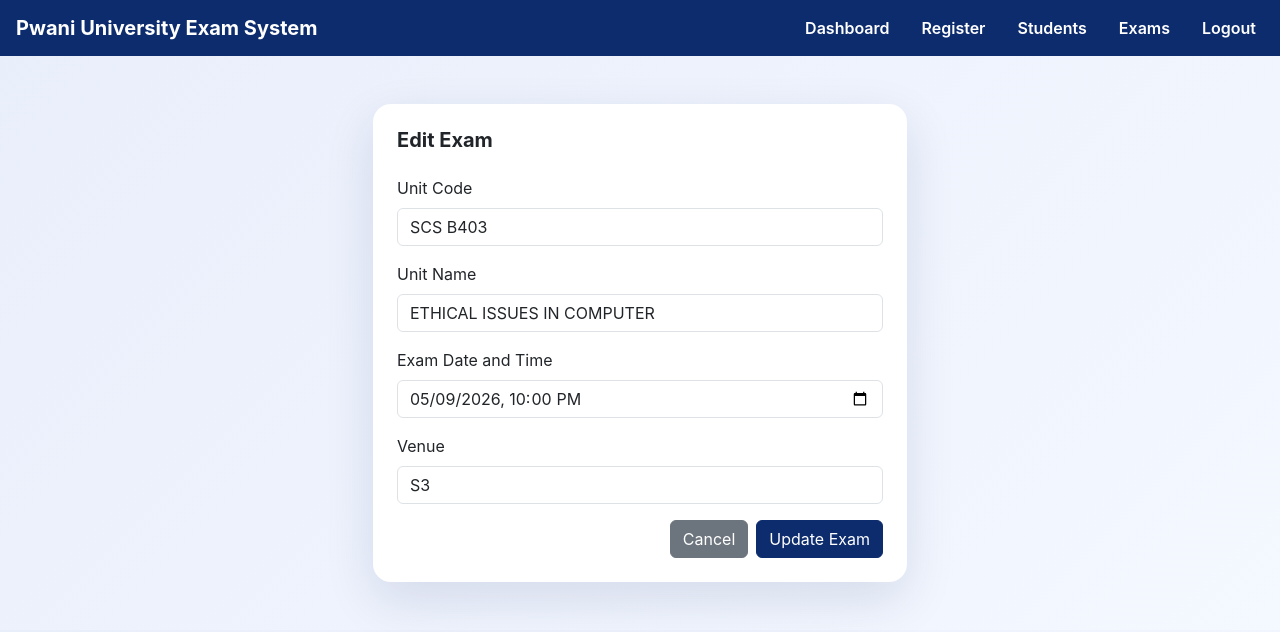
After one commit to beryl601/ExamVerificationSystem, a Flask app: page /exam/1/edit in a window 1280 px wide. The commit adds this page. Shown: the top 632 px of the page. Run offline with Flask 3, Linux system fonts and the light colour scheme; a user stored in the database is signed in.

Commit message:
add edit button in the admin dashboard

```diff
--- a/app.py
+++ b/app.py
@@ -62,7 +62,11 @@ def invigilator_login():
         username = request.form.get("username")
         password = request.form.get("password")
 
-        if username == "invigilator" and password == "inv123":
+        # Check against default password or session-stored reset password
+        default_password = "inv123"
+        reset_password = session.get("invigilator_password")
+
+        if username == "invigilator" and (password == default_password or (reset_password and password == reset_password)):
             session["invigilator_logged_in"] = True
             session["invigilator_name"] = "Invigilator"
             return redirect(url_for("invigilator_dashboard"))
@@ -72,18 +76,17 @@ def invigilator_login():
     return render_template("invigilator_login.html", error=error)
 
 
+@app.route("/invigilator/logout")
+def invigilator_logout():
+    session.clear()
+    return redirect(url_for("invigilator_login"))
+
+
 @app.route("/invigilator/dashboard")
 @invigilator_required
 def invigilator_dashboard():
     records = AttendanceRecord.query.count()
     return render_template("invigilator_dashboard.html", attendance=records)
-
-
-@app.route("/invigilator/logout")
-def invigilator_logout():
-    session.clear()
-    return redirect(url_for("invigilator_login"))
-
 
 
 # ── ROUTE 1: Landing page ( / ) ───────────────────────────────────────
@@ -102,7 +105,11 @@ def admin_login():
         username = request.form.get("username")
         password = request.form.get("password")
 
-        if username == "admin" and password == "admin123":
+        # Check against default password or session-stored reset password
+        default_password = "admin123"
+        reset_password = session.get("admin_password")
+
+        if username == "admin" and (password == default_password or (reset_password and password == reset_password)):
             session["admin_logged_in"] = True
             session["admin_name"] = "Administrator"
             return redirect(url_for("dashboard"))   # ← goes to dashboard, not index
@@ -306,6 +313,38 @@ def exams():
     return render_template("exams.html", exams=all_exams)
 
 
+# ── ROUTE 8a: Edit exam ( /exam/<exam_id>/edit ) ──────────────────────
+@app.route("/exam/<int:exam_id>/edit", methods=["GET", "POST"])
+@admin_required
+def edit_exam(exam_id):
+    """Show the edit form (GET) or update the exam (POST)."""
+    exam = Exam.query.get_or_404(exam_id)
+
+    if request.method == "POST":
+        exam.unit_code = request.form["unit_code"]
+        exam.unit_name = request.form["unit_name"]
+        exam.exam_date = datetime.strptime(
+                            request.form["exam_date"], "%Y-%m-%dT%H:%M")
+        exam.venue = request.form["venue"]
+        db.session.commit()
+        flash("Exam updated successfully.", "success")
+        return redirect(url_for("exams"))
+
+    return render_template("edit_exam.html", exam=exam)
+
+
+# ── ROUTE 8b: Delete exam ( /exam/<exam_id>/delete ) ────────────────────
+@app.route("/exam/<int:exam_id>/delete", methods=["GET", "POST"])
+@admin_required
+def delete_exam(exam_id):
+    """Delete an exam."""
+    exam = Exam.query.get_or_404(exam_id)
+    db.session.delete(exam)
+    db.session.commit()
+    flash("Exam deleted successfully.", "success")
+    return redirect(url_for("exams"))
+
+
 # ── ROUTE 9: Attendance report ( /attendance ) ────────────────────────
 @app.route("/attendance")
 @invigilator_required
--- /dev/null
+++ b/templates/edit_exam.html
@@ -0,0 +1,38 @@
+{% extends "base.html" %}
+{% block content %}
+<div class="container mt-5">
+  <div class="row justify-content-center">
+    <div class="col-md-6">
+      <div class="card p-4">
+        <h5 class="fw-bold mb-4">Edit Exam</h5>
+        <form method="POST">
+          <div class="mb-3">
+            <label class="form-label">Unit Code</label>
+            <input name="unit_code" class="form-control"
+                   value="{{ exam.unit_code }}" required>
+          </div>
+          <div class="mb-3">
+            <label class="form-label">Unit Name</label>
+            <input name="unit_name" class="form-control"
+                   value="{{ exam.unit_name }}" required>
+          </div>
+          <div class="mb-3">
+            <label class="form-label">Exam Date and Time</label>
+            <input name="exam_date" type="datetime-local" class="form-control"
+                   value="{{ exam.exam_date.strftime('%Y-%m-%dT%H:%M') }}" required>
+          </div>
+          <div class="mb-3">
+            <label class="form-label">Venue</label>
+            <input name="venue" class="form-control"
+                   value="{{ exam.venue }}" placeholder="e.g. Block A, Room 101">
+          </div>
+          <div class="d-grid gap-2 d-md-flex justify-content-md-end">
+            <a href="{{ url_for('exams') }}" class="btn btn-secondary">Cancel</a>
+            <button type="submit" class="btn btn-primary">Update Exam</button>
+          </div>
+        </form>
+      </div>
+    </div>
+  </div>
+</div>
+{% endblock %}
--- a/templates/register.html
+++ b/templates/register.html
@@ -13,7 +13,7 @@
         <div class="mb-3">
           <label class="form-label fw-semibold">Registration Number</label>
           <input name="reg_number" class="form-control"
-                 placeholder="e.g. SCT221-0001/2022" required>
+                 placeholder="e.g. SCT221-0001_2022" required>
         </div>
         <div class="mb-3">
           <label class="form-label fw-semibold">Full Name</label>
--- a/templates/student_login.html
+++ b/templates/student_login.html
@@ -16,7 +16,7 @@
       <form method="POST" class="mx-2">
         <div class="mb-4">
           <label class="form-label" for="reg_number">Registration Number</label>
-          <input id="reg_number" name="reg_number" type="text" class="form-control" placeholder="e.g. PU2026/1234" required>
+          <input id="reg_number" name="reg_number" type="text" class="form-control" placeholder="e.g. PU2026_1234" required>
         </div>
         <button type="submit" class="btn btn-primary w-100">Login</button>
       </form>
```
Also changed, not shown: templates/admin_forgot_password.html (added, +46 -0 lines), templates/exams.html (+6 -1 lines), templates/invigilator_forgot_password.html (added, +46 -0 lines).
